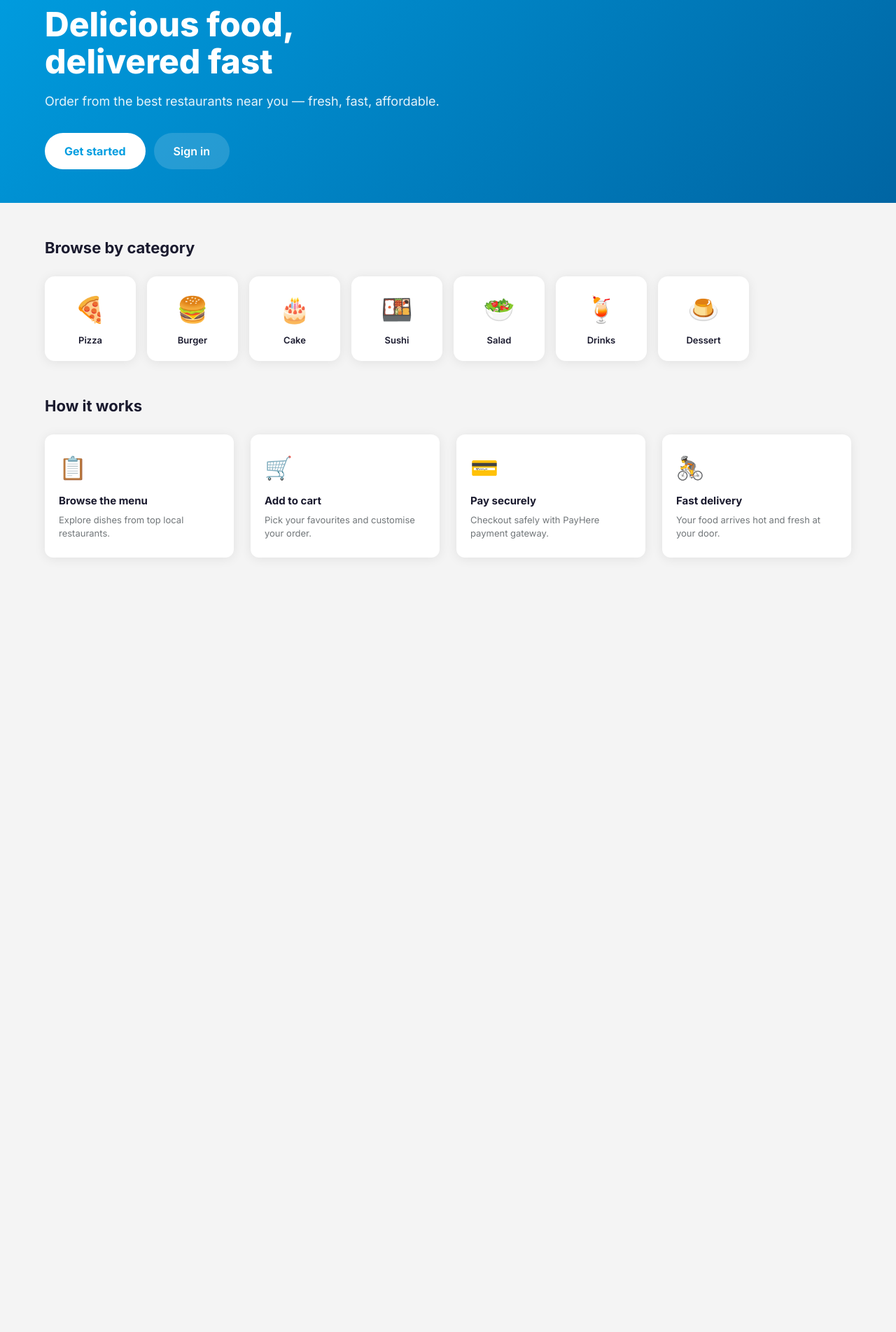
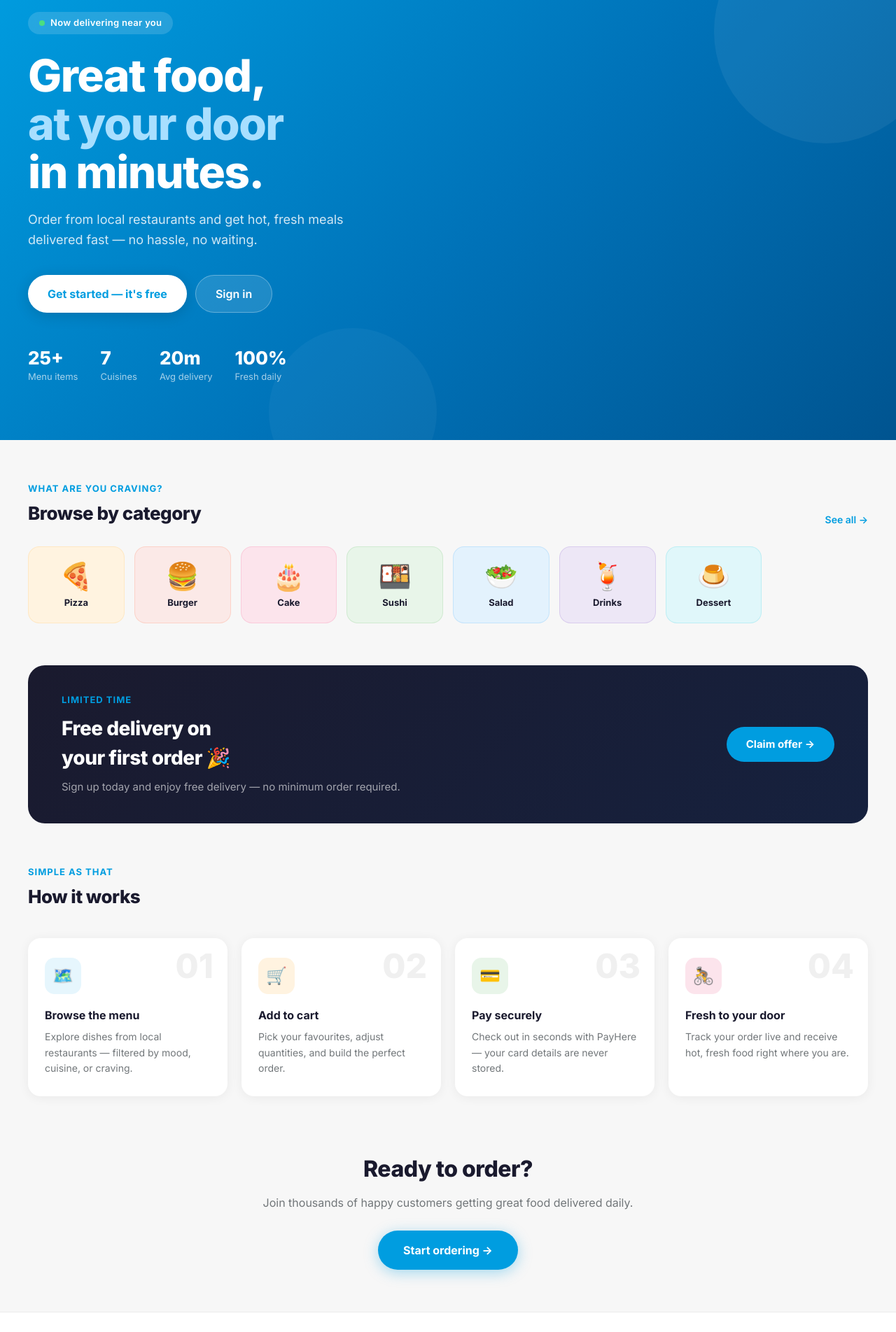
Before and after one commit to chelsynew72/Food-Ordering-System, a React (Create React App) app in the folder client/: page / in a window 1280 px wide. Shown: the part 120-2024 px from the top of the page at 70% size. Before the commit the page ends 977 px from the top, so only its background shows below. Built offline with nearby package versions, Linux system fonts and the light colour scheme.

Commit message:
refactor the home page

```diff
--- a/client/src/pages/Home.jsx
+++ b/client/src/pages/Home.jsx
@@ -3,87 +3,284 @@ import Navbar from '../components/Navbar';
 import { useAuth } from '../context/AuthContext';
 
 const CATEGORIES = [
-  { emoji: '🍕', name: 'Pizza'   },
-  { emoji: '🍔', name: 'Burger'  },
-  { emoji: '🎂', name: 'Cake'    },
-  { emoji: '🍱', name: 'Sushi'   },
-  { emoji: '🥗', name: 'Salad'   },
-  { emoji: '🍹', name: 'Drinks'  },
-  { emoji: '🍮', name: 'Dessert' },
+  { emoji: '🍕', name: 'Pizza',   color: '#FFF3E0', border: '#FFB74D' },
+  { emoji: '🍔', name: 'Burger',  color: '#FBE9E7', border: '#FF7043' },
+  { emoji: '🎂', name: 'Cake',    color: '#FCE4EC', border: '#F06292' },
+  { emoji: '🍱', name: 'Sushi',   color: '#E8F5E9', border: '#66BB6A' },
+  { emoji: '🥗', name: 'Salad',   color: '#E3F2FD', border: '#42A5F5' },
+  { emoji: '🍹', name: 'Drinks',  color: '#EDE7F6', border: '#7E57C2' },
+  { emoji: '🍮', name: 'Dessert', color: '#E0F7FA', border: '#26C6DA' },
 ];
 
-const HOW_IT_WORKS = [
-  { icon: '📋', title: 'Browse the menu',  desc: 'Explore dishes from top local restaurants.' },
-  { icon: '🛒', title: 'Add to cart',      desc: 'Pick your favourites and customise your order.' },
-  { icon: '💳', title: 'Pay securely',     desc: 'Checkout safely with PayHere payment gateway.' },
-  { icon: '🚴', title: 'Fast delivery',    desc: 'Your food arrives hot and fresh at your door.' },
+const STEPS = [
+  { num: '01', icon: '🗺️', title: 'Browse the menu',   desc: 'Explore dishes from local restaurants — filtered by mood, cuisine, or craving.' },
+  { num: '02', icon: '🛒', title: 'Add to cart',        desc: 'Pick your favourites, adjust quantities, and build the perfect order.' },
+  { num: '03', icon: '💳', title: 'Pay securely',       desc: 'Check out in seconds with PayHere — your card details are never stored.' },
+  { num: '04', icon: '🚴', title: 'Fresh to your door', desc: 'Track your order live and receive hot, fresh food right where you are.' },
+];
+
+const STATS = [
+  { value: '25+',  label: 'Menu items'   },
+  { value: '7',    label: 'Cuisines'     },
+  { value: '20m',  label: 'Avg delivery' },
+  { value: '100%', label: 'Fresh daily'  },
 ];
 
 const Home = () => {
   const { user } = useAuth();
 
   return (
-    <div className="page">
+    <div style={{ background: '#F7F7F7', minHeight: '100vh' }}>
       <Navbar />
 
       {/* Hero */}
-      <section className="hero">
-        <div className="container">
-          <h1 className="hero-title">Delicious food,<br />delivered fast </h1>
-          <p className="hero-sub">Order from the best restaurants near you — fresh, fast, affordable.</p>
-          <div style={{ display: 'flex', gap: 12 }}>
+      <section style={{
+        background: 'linear-gradient(135deg, #009DE0 0%, #0072B8 55%, #005490 100%)',
+        padding: '72px 24px 80px',
+        position: 'relative',
+        overflow: 'hidden',
+      }}>
+        <div style={{ position: 'absolute', top: -60, right: -60, width: 320, height: 320, borderRadius: '50%', background: 'rgba(255,255,255,0.06)', pointerEvents: 'none' }} />
+        <div style={{ position: 'absolute', bottom: -80, left: '30%', width: 240, height: 240, borderRadius: '50%', background: 'rgba(255,255,255,0.04)', pointerEvents: 'none' }} />
+
+        <div style={{ maxWidth: 1200, margin: '0 auto', position: 'relative', zIndex: 1 }}>
+          <div style={{
+            display: 'inline-flex', alignItems: 'center', gap: 8,
+            background: 'rgba(255,255,255,0.15)', backdropFilter: 'blur(8px)',
+            borderRadius: 50, padding: '6px 16px', marginBottom: 24,
+          }}>
+            <span style={{ width: 8, height: 8, borderRadius: '50%', background: '#4ADE80', display: 'inline-block' }} />
+            <span style={{ color: 'white', fontSize: 13, fontWeight: 600, letterSpacing: '0.3px' }}>Now delivering near you</span>
+          </div>
+
+          <h1 style={{
+            fontSize: 'clamp(36px, 6vw, 64px)',
+            fontWeight: 800,
+            color: 'white',
+            lineHeight: 1.08,
+            marginBottom: 20,
+            letterSpacing: '-1.5px',
+          }}>
+            Great food,<br />
+            <span style={{ color: '#A8DFFF' }}>at your door</span><br />
+            in minutes.
+          </h1>
+
+          <p style={{ fontSize: 18, color: 'rgba(255,255,255,0.82)', marginBottom: 36, maxWidth: 480, lineHeight: 1.6 }}>
+            Order from local restaurants and get hot, fresh meals delivered fast — no hassle, no waiting.
+          </p>
+
+          <div style={{ display: 'flex', gap: 12, flexWrap: 'wrap' }}>
             <Link
               to={user ? '/menu' : '/register'}
-              className="btn btn-lg"
-              style={{ background: 'white', color: 'var(--blue)', fontWeight: 700, borderRadius: 50 }}
+              style={{
+                display: 'inline-flex', alignItems: 'center', gap: 8,
+                background: 'white', color: '#009DE0',
+                fontWeight: 700, fontSize: 16,
+                padding: '14px 28px', borderRadius: 50,
+                transition: 'transform 0.2s, box-shadow 0.2s',
+                boxShadow: '0 4px 20px rgba(0,0,0,0.15)',
+                textDecoration: 'none',
+              }}
+              onMouseEnter={(e) => { e.currentTarget.style.transform = 'translateY(-2px)'; e.currentTarget.style.boxShadow = '0 8px 28px rgba(0,0,0,0.2)'; }}
+              onMouseLeave={(e) => { e.currentTarget.style.transform = 'translateY(0)'; e.currentTarget.style.boxShadow = '0 4px 20px rgba(0,0,0,0.15)'; }}
             >
-              {user ? 'Browse Menu' : 'Get started'}
+              {user ? ' Browse Menu' : " Get started — it's free"}
             </Link>
             {!user && (
-              <Link to="/login" className="btn btn-lg" style={{ background: 'rgba(255,255,255,0.15)', color: 'white', borderRadius: 50 }}>
+              <Link
+                to="/login"
+                style={{
+                  display: 'inline-flex', alignItems: 'center',
+                  background: 'rgba(255,255,255,0.12)',
+                  color: 'white', fontWeight: 600, fontSize: 16,
+                  padding: '14px 28px', borderRadius: 50,
+                  border: '1.5px solid rgba(255,255,255,0.3)',
+                  textDecoration: 'none',
+                  transition: 'background 0.2s',
+                }}
+                onMouseEnter={(e) => { e.currentTarget.style.background = 'rgba(255,255,255,0.2)'; }}
+                onMouseLeave={(e) => { e.currentTarget.style.background = 'rgba(255,255,255,0.12)'; }}
+              >
                 Sign in
               </Link>
             )}
+          </div>
+
+          <div style={{ display: 'flex', gap: 32, marginTop: 52, flexWrap: 'wrap' }}>
+            {STATS.map(({ value, label }) => (
+              <div key={label}>
+                <div style={{ fontSize: 26, fontWeight: 800, color: 'white', lineHeight: 1 }}>{value}</div>
+                <div style={{ fontSize: 13, color: 'rgba(255,255,255,0.65)', marginTop: 4 }}>{label}</div>
+              </div>
+            ))}
           </div>
         </div>
       </section>
 
       {/* Categories */}
-      <section style={{ padding: '48px 0' }}>
-        <div className="container">
-          <h2 style={{ fontSize: 22, fontWeight: 700, marginBottom: 24 }}>Browse by category</h2>
-          <div style={{ display: 'grid', gridTemplateColumns: 'repeat(auto-fill, minmax(120px, 1fr))', gap: 16 }}>
-            {CATEGORIES.map(({ emoji, name }) => (
+      <section style={{ padding: '60px 24px' }}>
+        <div style={{ maxWidth: 1200, margin: '0 auto' }}>
+          <div style={{ display: 'flex', justifyContent: 'space-between', alignItems: 'flex-end', marginBottom: 28 }}>
+            <div>
+              <p style={{ fontSize: 13, fontWeight: 700, color: '#009DE0', textTransform: 'uppercase', letterSpacing: '1px', marginBottom: 6 }}>What are you craving?</p>
+              <h2 style={{ fontSize: 26, fontWeight: 800, color: '#1A1A2E', letterSpacing: '-0.5px' }}>Browse by category</h2>
+            </div>
+            <Link to="/menu" style={{ fontSize: 14, fontWeight: 600, color: '#009DE0', textDecoration: 'none' }}>See all →</Link>
+          </div>
+
+          <div style={{ display: 'grid', gridTemplateColumns: 'repeat(auto-fill, minmax(130px, 1fr))', gap: 14 }}>
+            {CATEGORIES.map(({ emoji, name, color, border }) => (
               <Link
                 key={name}
                 to={`/menu?category=${name}`}
-                style={{ background: 'white', borderRadius: 14, padding: '20px 12px', textAlign: 'center', boxShadow: 'var(--shadow)', transition: 'transform 0.2s, box-shadow 0.2s' }}
-                onMouseEnter={(e) => { e.currentTarget.style.transform = 'translateY(-3px)'; e.currentTarget.style.boxShadow = 'var(--shadow-md)'; }}
-                onMouseLeave={(e) => { e.currentTarget.style.transform = 'translateY(0)';    e.currentTarget.style.boxShadow = 'var(--shadow)';    }}
+                style={{
+                  background: color,
+                  border: `1.5px solid ${border}30`,
+                  borderRadius: 16,
+                  padding: '22px 12px 18px',
+                  textAlign: 'center',
+                  textDecoration: 'none',
+                  transition: 'transform 0.18s, box-shadow 0.18s',
+                  display: 'block',
+                }}
+                onMouseEnter={(e) => { e.currentTarget.style.transform = 'translateY(-4px)'; e.currentTarget.style.boxShadow = `0 12px 28px ${border}30`; }}
+                onMouseLeave={(e) => { e.currentTarget.style.transform = 'translateY(0)'; e.currentTarget.style.boxShadow = 'none'; }}
               >
-                <div style={{ fontSize: 36, marginBottom: 8 }}>{emoji}</div>
-                <div style={{ fontSize: 13, fontWeight: 600 }}>{name}</div>
+                <div style={{ fontSize: 38, marginBottom: 10, lineHeight: 1 }}>{emoji}</div>
+                <div style={{ fontSize: 13, fontWeight: 700, color: '#1A1A2E' }}>{name}</div>
               </Link>
             ))}
           </div>
         </div>
       </section>
 
+      {/* Promo banner */}
+      <section style={{ padding: '0 24px 60px' }}>
+        <div style={{ maxWidth: 1200, margin: '0 auto' }}>
+          <div style={{
+            background: 'linear-gradient(135deg, #1A1A2E 0%, #16213E 100%)',
+            borderRadius: 24,
+            padding: '40px 48px',
+            display: 'flex',
+            justifyContent: 'space-between',
+            alignItems: 'center',
+            flexWrap: 'wrap',
+            gap: 24,
+          }}>
+            <div>
+              <div style={{ fontSize: 13, fontWeight: 700, color: '#009DE0', textTransform: 'uppercase', letterSpacing: '1px', marginBottom: 10 }}>Limited time</div>
+              <h3 style={{ fontSize: 28, fontWeight: 800, color: 'white', marginBottom: 10, letterSpacing: '-0.5px' }}>
+                Free delivery on<br />your first order 🎉
+              </h3>
+              <p style={{ fontSize: 15, color: 'rgba(255,255,255,0.6)', lineHeight: 1.5 }}>
+                Sign up today and enjoy free delivery — no minimum order required.
+              </p>
+            </div>
+            <Link
+              to="/register"
+              style={{
+                background: '#009DE0', color: 'white',
+                fontWeight: 700, fontSize: 15,
+                padding: '14px 28px', borderRadius: 50,
+                textDecoration: 'none', whiteSpace: 'nowrap',
+                transition: 'background 0.2s',
+              }}
+              onMouseEnter={(e) => { e.currentTarget.style.background = '#0080B8'; }}
+              onMouseLeave={(e) => { e.currentTarget.style.background = '#009DE0'; }}
+            >
+              Claim offer →
+            </Link>
+          </div>
+        </div>
+      </section>
+
       {/* How it works */}
-      <section style={{ padding: '0 0 60px' }}>
-        <div className="container">
-          <h2 style={{ fontSize: 22, fontWeight: 700, marginBottom: 24 }}>How it works</h2>
-          <div style={{ display: 'grid', gridTemplateColumns: 'repeat(auto-fit, minmax(220px, 1fr))', gap: 24 }}>
-            {HOW_IT_WORKS.map(({ icon, title, desc }) => (
-              <div key={title} className="card" style={{ padding: '24px 20px' }}>
-                <div style={{ fontSize: 32, marginBottom: 12 }}>{icon}</div>
-                <div style={{ fontSize: 15, fontWeight: 700, marginBottom: 6 }}>{title}</div>
-                <div style={{ fontSize: 13, color: 'var(--gray)', lineHeight: 1.5 }}>{desc}</div>
+      <section style={{ padding: '0 24px 80px' }}>
+        <div style={{ maxWidth: 1200, margin: '0 auto' }}>
+          <div style={{ marginBottom: 40 }}>
+            <p style={{ fontSize: 13, fontWeight: 700, color: '#009DE0', textTransform: 'uppercase', letterSpacing: '1px', marginBottom: 6 }}>Simple as that</p>
+            <h2 style={{ fontSize: 26, fontWeight: 800, color: '#1A1A2E', letterSpacing: '-0.5px' }}>How it works</h2>
+          </div>
+
+          <div style={{ display: 'grid', gridTemplateColumns: 'repeat(auto-fit, minmax(220px, 1fr))', gap: 20 }}>
+            {STEPS.map(({ num, icon, title, desc }, i) => (
+              <div
+                key={num}
+                style={{
+                  background: 'white',
+                  borderRadius: 18,
+                  padding: '28px 24px',
+                  boxShadow: '0 2px 16px rgba(0,0,0,0.06)',
+                  position: 'relative',
+                  overflow: 'hidden',
+                  transition: 'transform 0.2s, box-shadow 0.2s',
+                }}
+                onMouseEnter={(e) => { e.currentTarget.style.transform = 'translateY(-4px)'; e.currentTarget.style.boxShadow = '0 12px 32px rgba(0,0,0,0.1)'; }}
+                onMouseLeave={(e) => { e.currentTarget.style.transform = 'translateY(0)'; e.currentTarget.style.boxShadow = '0 2px 16px rgba(0,0,0,0.06)'; }}
+              >
+                <div style={{
+                  position: 'absolute', top: 16, right: 20,
+                  fontSize: 48, fontWeight: 800, color: '#F0F0F0',
+                  lineHeight: 1, userSelect: 'none', pointerEvents: 'none',
+                }}>
+                  {num}
+                </div>
+                <div style={{
+                  width: 52, height: 52, borderRadius: 14,
+                  background: i === 0 ? '#E6F6FD' : i === 1 ? '#FFF3E0' : i === 2 ? '#E8F5E9' : '#FCE4EC',
+                  display: 'flex', alignItems: 'center', justifyContent: 'center',
+                  fontSize: 24, marginBottom: 18,
+                }}>
+                  {icon}
+                </div>
+                <div style={{ fontSize: 16, fontWeight: 700, color: '#1A1A2E', marginBottom: 8 }}>{title}</div>
+                <div style={{ fontSize: 14, color: '#72777A', lineHeight: 1.6 }}>{desc}</div>
               </div>
             ))}
           </div>
         </div>
       </section>
+
+      {/* Footer CTA */}
+      <section style={{ padding: '0 24px 60px' }}>
+        <div style={{ maxWidth: 1200, margin: '0 auto', textAlign: 'center' }}>
+          <h2 style={{ fontSize: 32, fontWeight: 800, color: '#1A1A2E', marginBottom: 12, letterSpacing: '-0.5px' }}>
+            Ready to order?
+          </h2>
+          <p style={{ color: '#72777A', fontSize: 16, marginBottom: 28 }}>
+            Join thousands of happy customers getting great food delivered daily.
+          </p>
+          <Link
+            to={user ? '/menu' : '/register'}
+            style={{
+              display: 'inline-flex', alignItems: 'center', gap: 8,
+              background: '#009DE0', color: 'white',
+              fontWeight: 700, fontSize: 16,
+              padding: '16px 36px', borderRadius: 50,
+              textDecoration: 'none',
+              boxShadow: '0 4px 20px rgba(0,157,224,0.35)',
+              transition: 'transform 0.2s, box-shadow 0.2s',
+            }}
+            onMouseEnter={(e) => { e.currentTarget.style.transform = 'translateY(-2px)'; e.currentTarget.style.boxShadow = '0 8px 28px rgba(0,157,224,0.45)'; }}
+            onMouseLeave={(e) => { e.currentTarget.style.transform = 'translateY(0)'; e.currentTarget.style.boxShadow = '0 4px 20px rgba(0,157,224,0.35)'; }}
+          >
+            {user ? 'Browse Menu →' : 'Start ordering →'}
+          </Link>
+        </div>
+      </section>
+
+      {/* Footer */}
+      <footer style={{ borderTop: '1px solid #EBEBEB', background: 'white', padding: '24px' }}>
+        <div style={{ maxWidth: 1200, margin: '0 auto', display: 'flex', justifyContent: 'space-between', alignItems: 'center', flexWrap: 'wrap', gap: 12 }}>
+          <div style={{ fontSize: 18, fontWeight: 800, color: '#009DE0' }}>
+            Bolt<span style={{ color: '#1A1A2E' }}>Eats</span>
+          </div>
+          <div style={{ fontSize: 13, color: '#ABABAB' }}>
+            © {new Date().getFullYear()} BoltEats. Built with ❤️ for fast food lovers.
+          </div>
+        </div>
+      </footer>
     </div>
   );
 };
```
